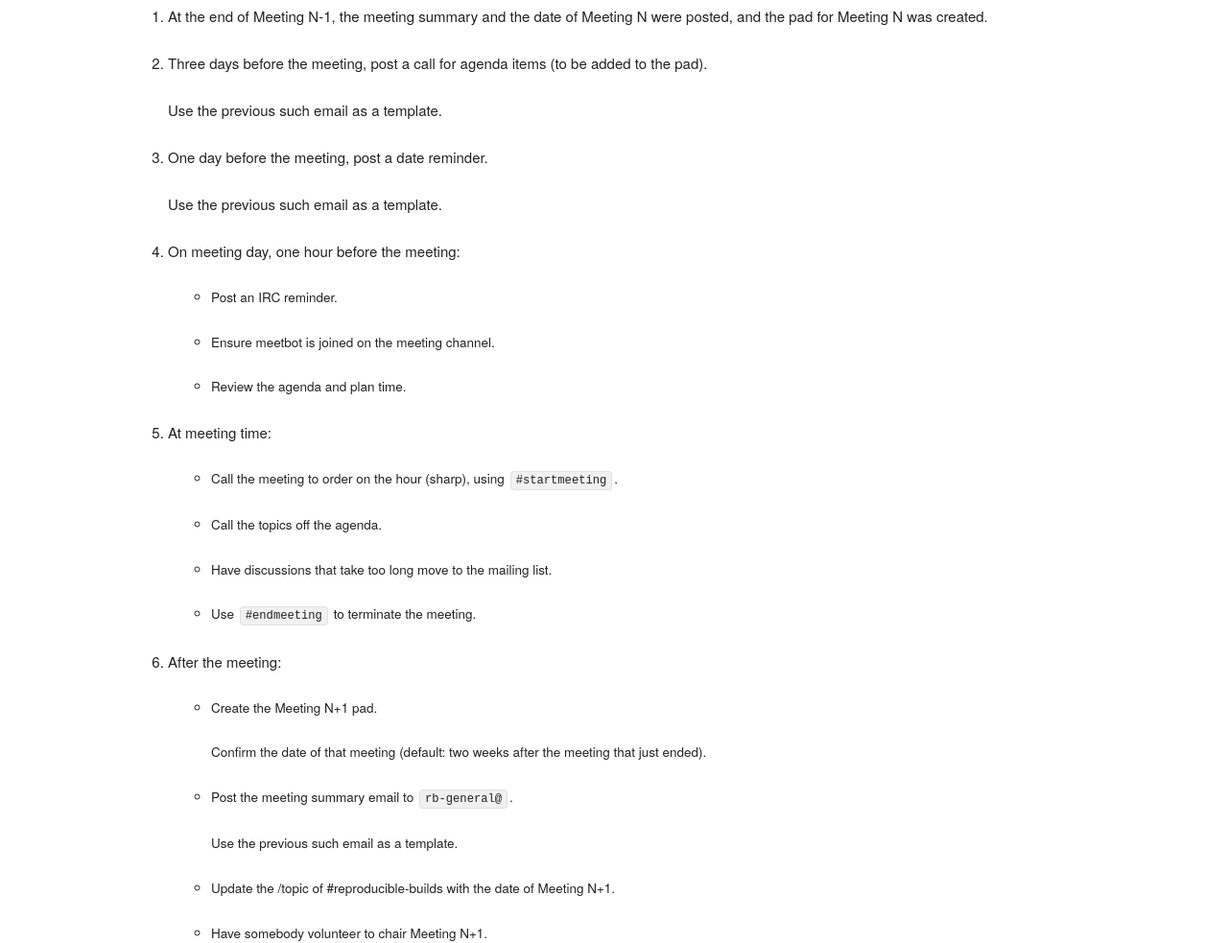
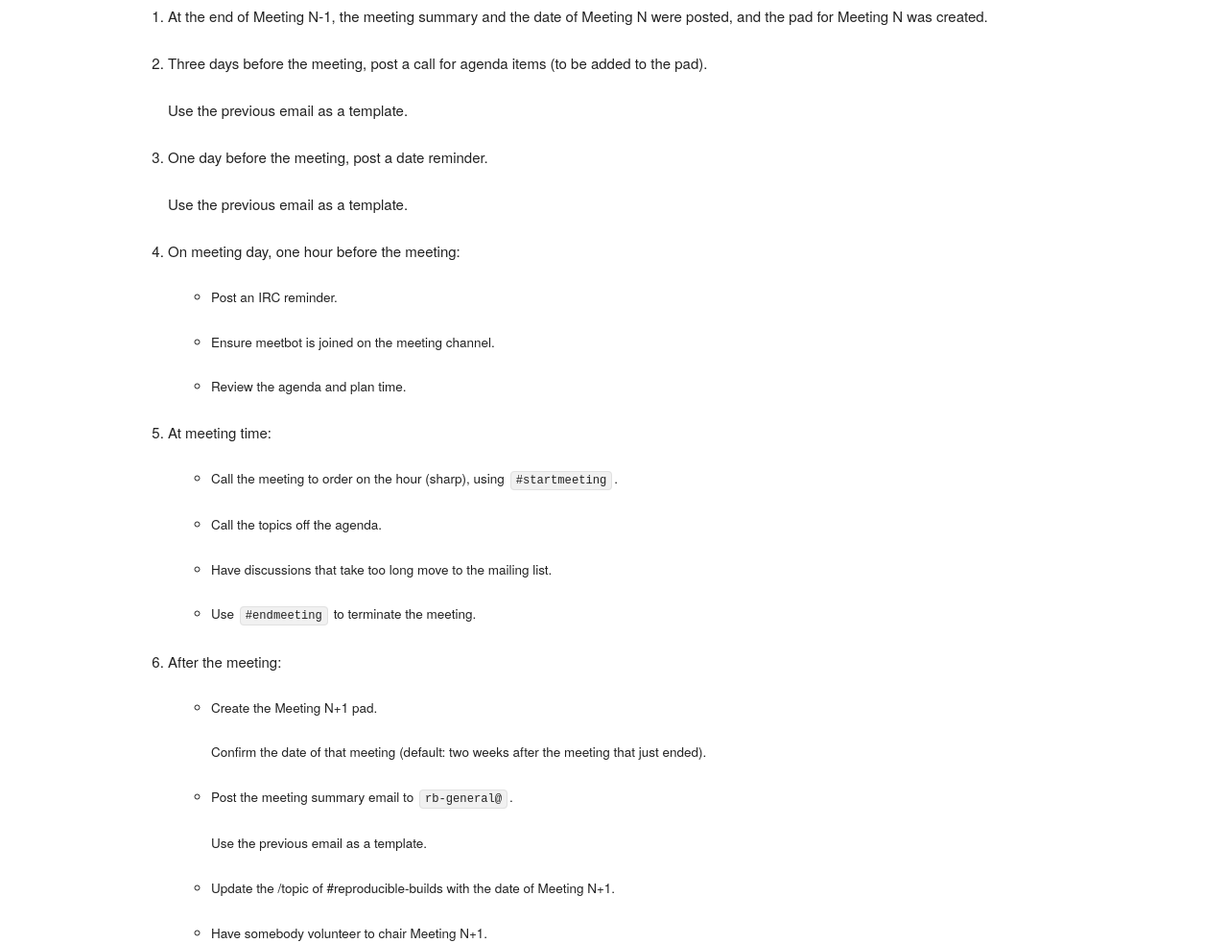
Before and after one commit to prototypefund/reproducible-website, a Jekyll site: the page built from how-to-chair-a-meeting.md, in a window 1280 px wide. Shown: the part 415-1398 px from the top of the page at 96% size. Built offline with Jekyll 4.4.1, drawn with Linux system fonts in a browser that asks for light colours; some web fonts are replaced; our own code applies the rules of GitHub Pages for plain Markdown files.

Commit message:
Drop superfluous "such".

```diff
--- a/how-to-chair-a-meeting.md
+++ b/how-to-chair-a-meeting.md
@@ -14,11 +14,11 @@ and the pad for Meeting N was created.
 
 2. Three days before the meeting, post a call for agenda items (to be added to the pad).
 
-    Use the previous such email as a template.
+    Use the previous email as a template.
 
 3. One day before the meeting, post a date reminder.
 
-    Use the previous such email as a template.
+    Use the previous email as a template.
 
 4. On meeting day, one hour before the meeting:
 
@@ -47,7 +47,7 @@ and the pad for Meeting N was created.
 
     - Post the meeting summary email to `rb-general@`.
 
-      Use the previous such email as a template.
+      Use the previous email as a template.
 
     - Update the /topic of #reproducible-builds with the date of Meeting N+1.
 
```
